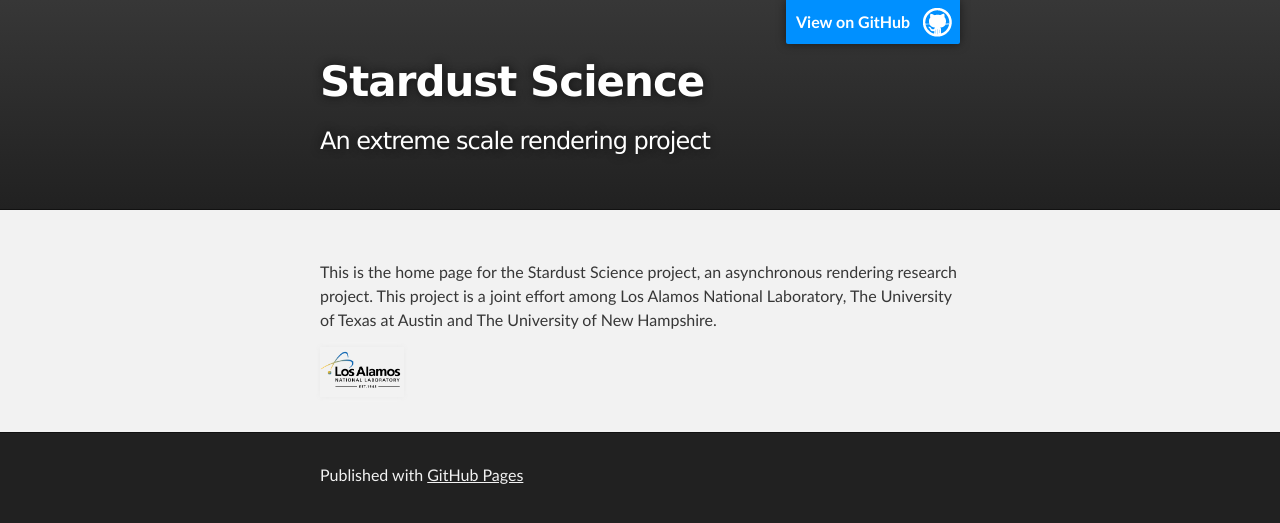
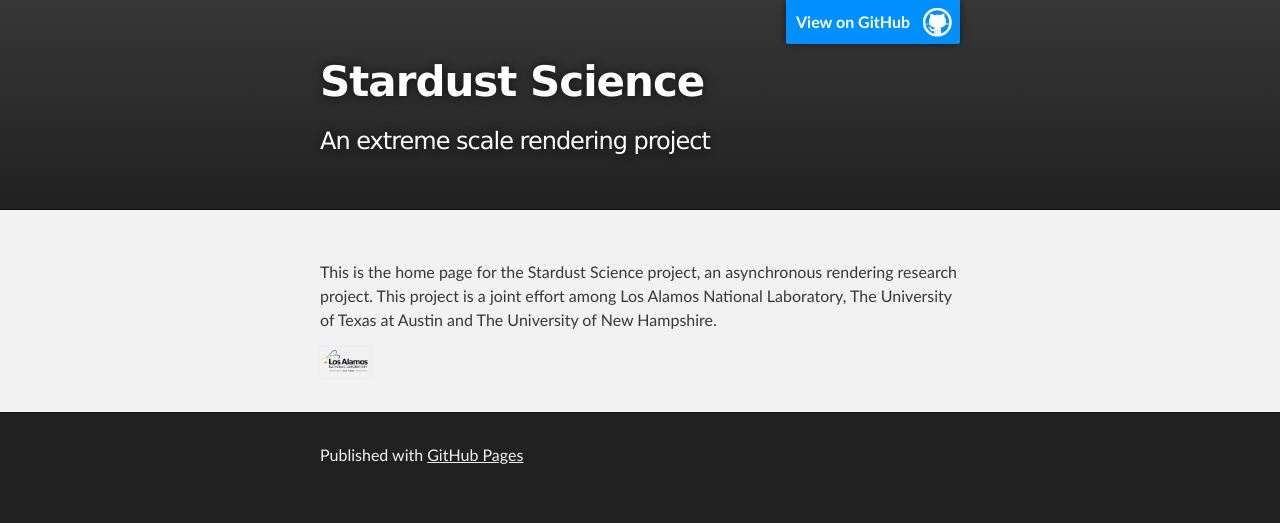
Before and after one commit to stardustscience/stardustscience.github.io, a Jekyll site: the page built from index.md, in a window 1280 px wide. Shown: the top 523 px of the page. Built offline with Jekyll 4.4.1, drawn with Linux system fonts in a browser that asks for light colours.

Commit message:
update image

```diff
--- a/index.md
+++ b/index.md
@@ -7,4 +7,4 @@ rendering research project. This project is a joint effort among Los Alamos
 National Laboratory, The University of Texas at Austin and The University of New
 Hampshire.
 
-<img src="/assets/lanl-logo-footer.png" height=50>
+![logo](/assets/lanl-logo-footer.png){:width="50px"}
```
